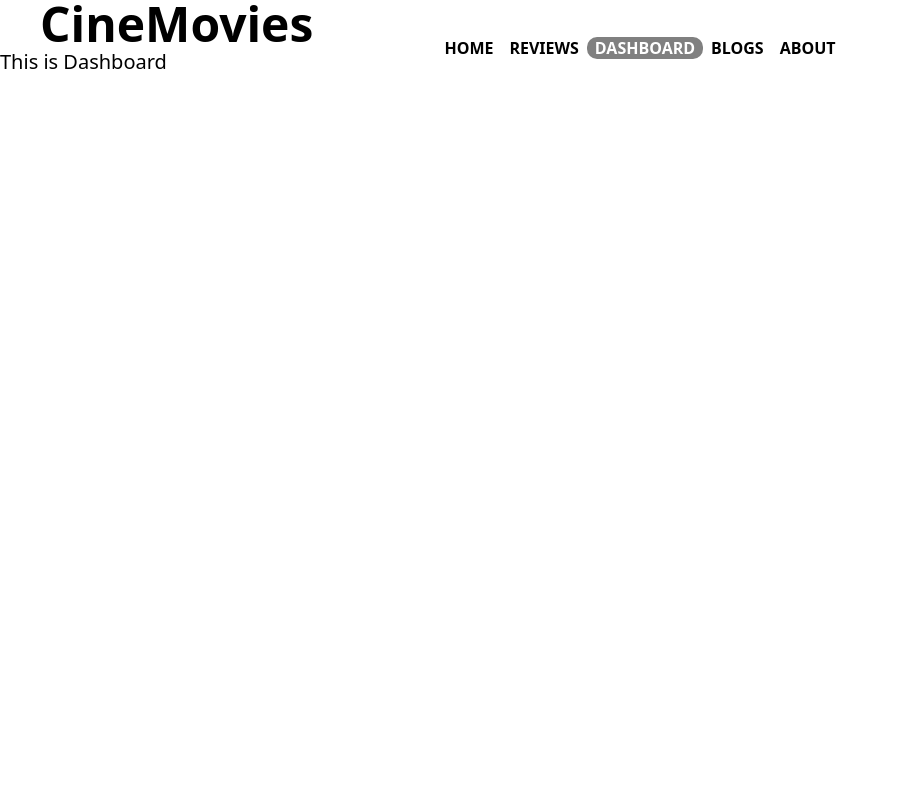
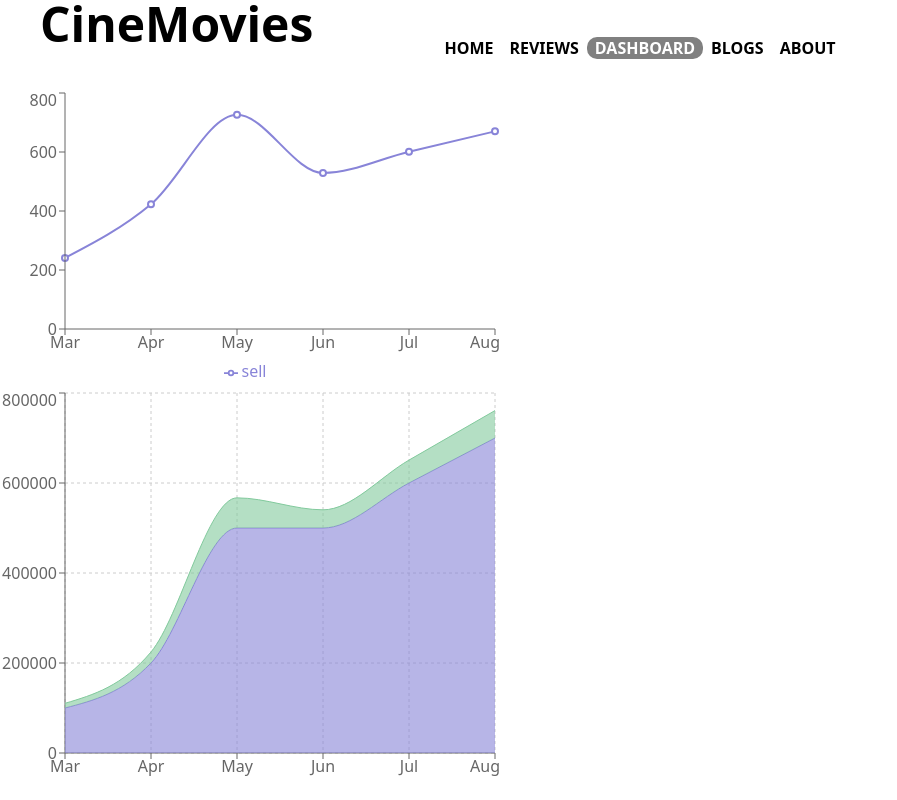
Before and after one commit to utsaho/cineMovies-2, a React (Create React App) app: page /dashboard in a window 1280 px wide. Shown: the whole page, without its empty margins (0-897 px from the left). Built offline with nearby package versions, Linux system fonts and the light colour scheme.

Commit message:
lineChart and areaChart added

```diff
--- a/package.json
+++ b/package.json
@@ -14,6 +14,7 @@
     "react-dom": "^17.0.2",
     "react-router-dom": "^6.3.0",
     "react-scripts": "5.0.0",
+    "recharts": "^2.1.9",
     "web-vitals": "^2.1.4"
   },
   "scripts": {
--- /dev/null
+++ b/public/data.json
@@ -0,0 +1,38 @@
+[
+    {
+        "month": "Mar",
+        "investment": 100000,
+        "sell": 241,
+        "revenue": 10401
+    },
+    {
+        "month": "Apr",
+        "investment": 200000,
+        "sell": 423,
+        "revenue": 24500
+    },
+    {
+        "month": "May",
+        "investment": 500000,
+        "sell": 726,
+        "revenue": 67010
+    },
+    {
+        "month": "Jun",
+        "investment": 500000,
+        "sell": 529,
+        "revenue": 40405
+    },
+    {
+        "month": "Jul",
+        "investment": 600000,
+        "sell": 601,
+        "revenue": 50900
+    },
+    {
+        "month": "Aug",
+        "investment": 700000,
+        "sell": 670,
+        "revenue": 61000
+    }
+]
--- /dev/null
+++ b/src/components/AreaChart/Areachart.js
@@ -0,0 +1,18 @@
+import React from 'react';
+import { AreaChart, Area, XAxis, YAxis, CartesianGrid, Tooltip } from 'recharts';
+import useChart from '../../hooks/useChart';
+const Areachart = () => {
+    const [chart] = useChart([]);
+    return (
+        <AreaChart width={500} height={400} data={chart}>
+            <CartesianGrid strokeDasharray="3 3" />
+            <XAxis dataKey="month" />
+            <YAxis dataKey="investment" />
+            <Tooltip labelClassName='font-bold' />
+            <Area type="monotone" dataKey="investment" stackId="1" stroke="#8884d8" fill="#8884d8" />
+            <Area type="monotone" dataKey="revenue" stackId="1" stroke="#82ca9d" fill="#82ca9d" />
+        </AreaChart>
+    );
+};
+
+export default Areachart;
--- /dev/null
+++ b/src/components/BarChart/Barchart.js
@@ -0,0 +1,11 @@
+import React from 'react';
+import { BarChart, Bar, Cell, XAxis, YAxis, CartesianGrid, Tooltip, Legend, ResponsiveContainer } from 'recharts';
+const Barchart = () => {
+    return (
+        <div>
+
+        </div>
+    );
+};
+
+export default Barchart;
--- a/src/components/CustomerReview/CustomerReview.js
+++ b/src/components/CustomerReview/CustomerReview.js
@@ -4,7 +4,7 @@ import Review from '../Review/Review';
 
 const CustomerReview = (props) => {
     const numberOfReviews = props.numberOfReviews;
-    const [reviews, setReviews] = useReviews();
+    const [reviews] = useReviews();
     const slicedReview = reviews.slice(0, numberOfReviews);
     // console.log(numberOfReviews);
     return (
--- a/src/components/Dashboard/Dashboard.js
+++ b/src/components/Dashboard/Dashboard.js
@@ -1,9 +1,12 @@
 import React from 'react';
+import Linechart from '../LineChart/Linechart';
+import Areachart from '../AreaChart/Areachart';
 
 const Dashboard = () => {
     return (
-        <div>
-            <h2 className="text-xl">This is Dashboard</h2>
+        <div className='grid gird-cols-2 mt-10'>
+            <Linechart></Linechart>
+            <Areachart></Areachart>
         </div>
     );
 };
--- /dev/null
+++ b/src/components/LineChart/Linechart.js
@@ -0,0 +1,18 @@
+import React from 'react';
+import { Line, LineChart, XAxis, YAxis, Legend, Tooltip } from 'recharts';
+import useChart from '../../hooks/useChart';
+
+const Linechart = () => {
+    const [chart] = useChart();
+    return (
+        <LineChart width={500} height={300} data={chart}>
+            <Line type="monotone" strokeWidth={2} dataKey='sell' stroke="#8884d8" activeDot={true}></Line>
+            <XAxis dataKey='month'></XAxis>
+            <YAxis dataKey='sell'></YAxis>
+            <Legend />
+            <Tooltip labelClassName='font-bold' />
+        </LineChart>
+    );
+};
+
+export default Linechart;
--- a/src/components/Review/Review.js
+++ b/src/components/Review/Review.js
@@ -1,5 +1,3 @@
-import { FontAwesomeIcon } from '@fortawesome/react-fontawesome';
-import { faStar, faStarHalf, faStarHalfAlt } from '@fortawesome/free-solid-svg-icons'
 import React from 'react';
 import './Review.css';
 import Star from '../Star/Star';
--- /dev/null
+++ b/src/hooks/useChart.js
@@ -0,0 +1,11 @@
+import { useEffect, useState } from "react";
+
+const useChart = () => {
+    const [chart, setChart] = useState([]);
+    useEffect(() => {
+        fetch('data.json').then(res => res.json()).then(data => setChart(data));
+    }, []);
+    return [chart, setChart];
+}
+
+export default useChart;
```
Also changed, not shown: 1 other file (tests, documents, lock files or other folders).
